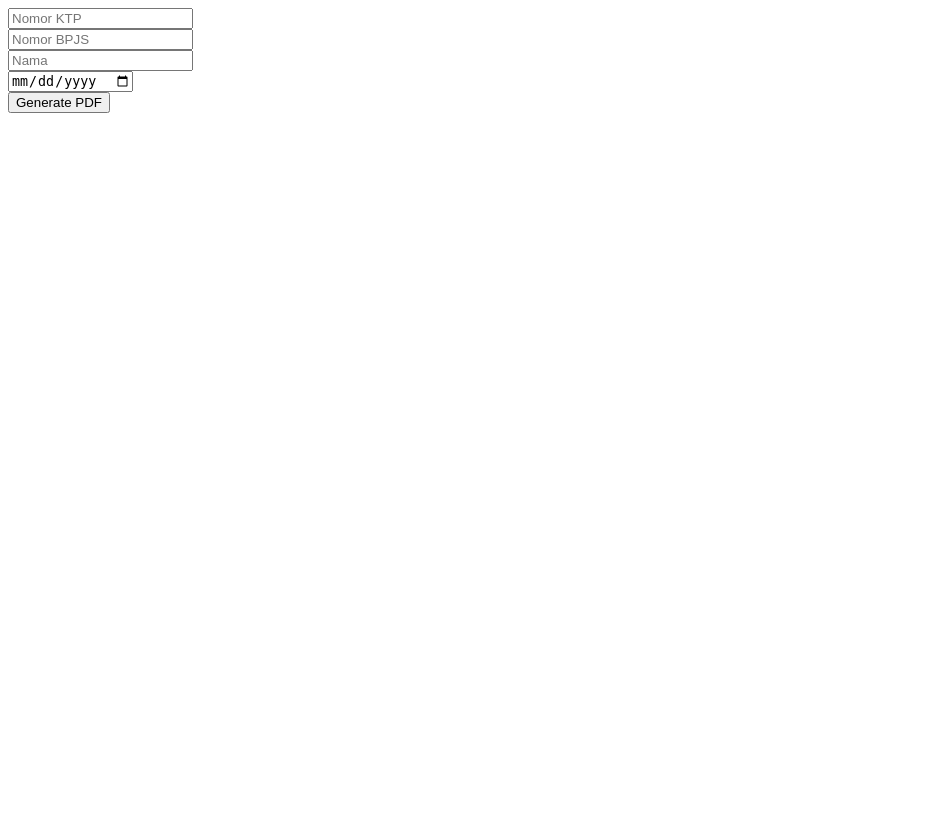
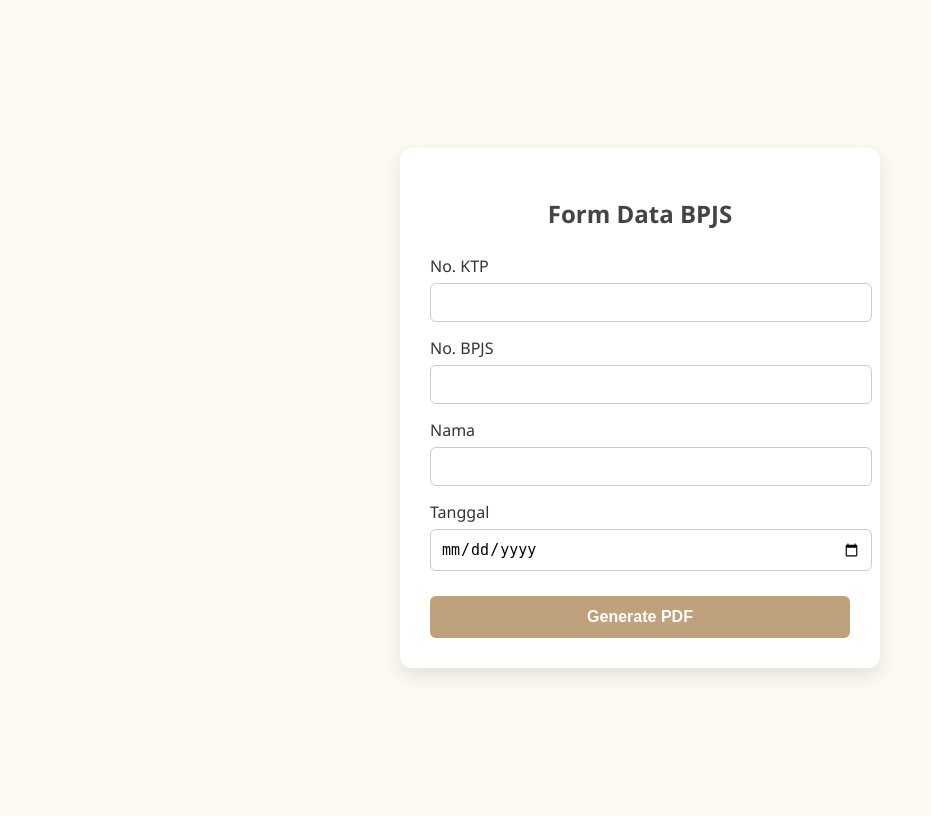
Before and after one commit to sadcing/bpjs, a PHP site: page /index.html in a window 1280 px wide. Shown: the whole page, without its empty margins (0-931 px from the left). Before the commit the page ends 113 px from the top, so only its background shows below. Run offline with PHP 8.4, Linux system fonts and the light colour scheme.

Commit message:
add styling and update form layout

```diff
--- /dev/null
+++ b/index.css
@@ -0,0 +1,58 @@
+body {
+  font-family: 'Segoe UI', Tahoma, Geneva, Verdana, sans-serif;
+  background: #fdfaf4;
+  display: flex;
+  justify-content: center;
+  align-items: center;
+  min-height: 100vh;
+}
+
+form {
+  background: #fff;
+  padding: 30px;
+  border-radius: 12px;
+  box-shadow: 0 8px 20px rgba(0,0,0,0.1);
+  width: 100%;
+  max-width: 420px;
+}
+
+h2 {
+  text-align: center;
+  margin-bottom: 25px;
+  color: #444;
+}
+
+label {
+  display: block;
+  margin-top: 15px;
+  font-weight: 500;
+  color: #333;
+}
+
+input[type="text"],
+input[type="date"] {
+  width: 100%;
+  padding: 10px;
+  margin-top: 6px;
+  border: 1px solid #ccc;
+  border-radius: 6px;
+  font-size: 15px;
+}
+
+button {
+  margin-top: 25px;
+  width: 100%;
+  padding: 12px;
+  background-color: #bfa27b;
+  color: white;
+  border: none;
+  border-radius: 6px;
+  font-size: 16px;
+  font-weight: bold;
+  cursor: pointer;
+  transition: background 0.3s ease;
+}
+
+button:hover {
+  background-color: #a58966;
+}
--- a/index.html
+++ b/index.html
@@ -1,16 +1,29 @@
 <!DOCTYPE html>
-<html>
+<html lang="id">
 <head>
-    <meta charset="UTF-8" />
-    <title>title</title>
+  <meta charset="UTF-8">
+  <title>Form Data BPJS</title>
+  <link rel="stylesheet" href="index.css">
 </head>
 <body>
-    <form action="index.php" method="POST">
-  <input type="text" name="no_ktp" placeholder="Nomor KTP" required><br>
-  <input type="text" name="no_bpjs" placeholder="Nomor BPJS" required><br>
-  <input type="text" name="nama" placeholder="Nama" required><br>
-  <input type="date" name="tanggal" required><br>
-  <button type="submit">Generate PDF</button>
-</form>
+
+  <form action="index.php" method="POST">
+    <h2>Form Data BPJS</h2>
+
+    <label for="no_ktp">No. KTP</label>
+    <input type="text" id="no_ktp" name="no_ktp" required>
+
+    <label for="no_bpjs">No. BPJS</label>
+    <input type="text" id="no_bpjs" name="no_bpjs" required>
+
+    <label for="nama">Nama</label>
+    <input type="text" id="nama" name="nama" required>
+
+    <label for="tanggal">Tanggal</label>
+    <input type="date" id="tanggal" name="tanggal" required>
+
+    <button type="submit">Generate PDF</button>
+  </form>
+
 </body>
 </html>
```
Also changed, not shown: index.php (+5 -6 lines).
